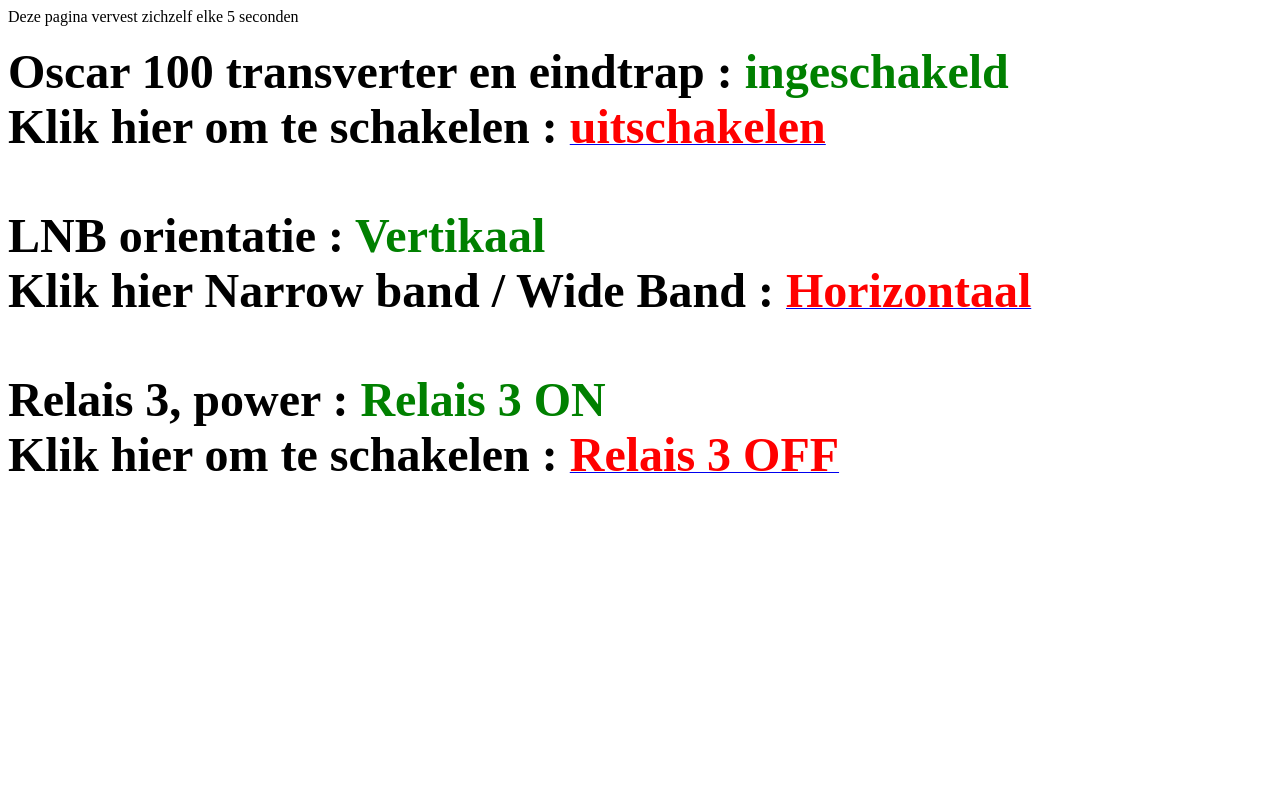
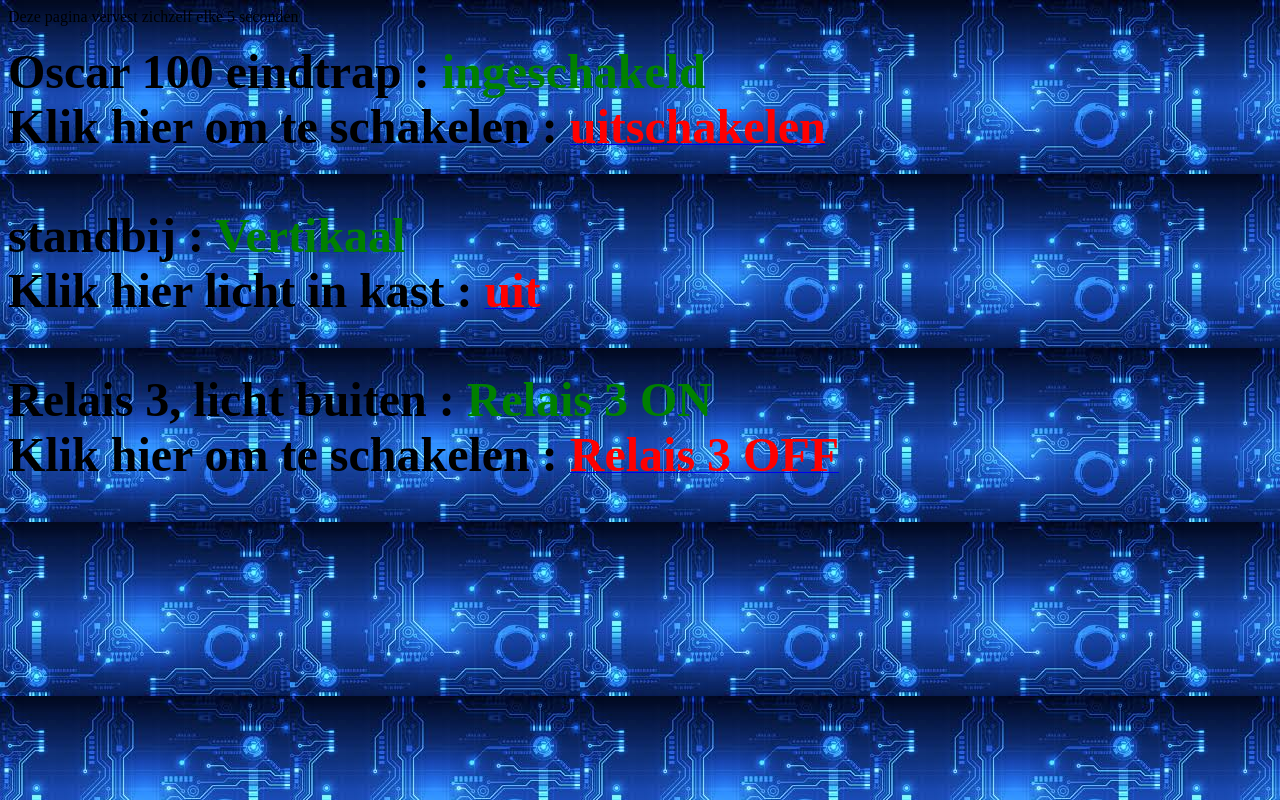
Before and after one commit to pe1sde/EindTrapRelay, a PHP site: page /relay-control.php in a window 1280 px wide. Run offline with PHP 8.4, Linux system fonts and the light colour scheme; data that the repository does not hold is empty.

Commit message:
verandering van de index.php

```diff
--- a/relay-control.php
+++ b/relay-control.php
@@ -1,14 +1,16 @@
-
-
-
-
 <?php
 $page = $_SERVER['PHP_SELF'];
-$sec = "5";
+
 ?>
 <html>
     <head>
     <meta http-equiv="refresh" content="<?php echo $sec?>;URL='<?php echo $page?>'">
+    <style>
+        body{
+            background-image: url("background.jpg");
+            background
+        }
+    </style>
     </head>
     <body>
     <?php
@@ -129,7 +131,7 @@ if(isset($_GET['status3'])){
 print "<br><br>";
 
 
-print "</b><font size = 8 color = black><b>Oscar 100 transverter en eindtrap : </font>  ";
+print "</b><font size = 8 color = black><b>Oscar 100 eindtrap : </font>  ";
 if($currentStatus1 == "1") print "<font size = 8 color = red><b>uitgeschakeld</b></font>";
 else print "<font size = 8 color = green><b>ingeschakeld</b></font>";
 
@@ -144,21 +146,21 @@ else print "<a href = 'relay-control.php?status1=1'><font size = 8 color = red><
 print "<br><br><br><br>";
 
 
-print "</b><font size = 8 color = black><b>LNB orientatie : </font>  ";
+print "</b><font size = 8 color = black><b>standbij : </font>  ";
 if($currentStatus2 == "1") print "<font size = 8 color = red><b>Horizontaal</b></font>";
 else print "<font size = 8 color = green><b>Vertikaal</b></font>";
 
 
-print "<br> <font size = 8 color = black><b>Klik hier Narrow band / Wide Band : </font>";
-if($currentStatus2 == "1") print "<a href ='relay-control.php?status2=0'><font size = 8 color = green><b>Vertikaal</b></font></a>";
-else print "<a href = 'relay-control.php?status2=1'><font size = 8 color = red><b>Horizontaal</b></font></a>";
+print "<br> <font size = 8 color = black><b>Klik hier licht in kast : </font>";
+if($currentStatus2 == "1") print "<a href ='relay-control.php?status2=0'><font size = 8 color = green><b>aan</b></font></a>";
+else print "<a href = 'relay-control.php?status2=1'><font size = 8 color = red><b>uit</b></font></a>";
 
 //relais 3
 
 print "<br><br><br><br>";
 
 
-print "</b><font size = 8 color = black><b>Relais 3, power : </font>  ";
+print "</b><font size = 8 color = black><b>Relais 3, licht buiten : </font>  ";
 if($currentStatus3 == "1") print "<font size = 8 color = red><b>Relais 3 OFF</b></font>";
 else print "<font size = 8 color = green><b>Relais 3 ON</b></font>";
 
```
